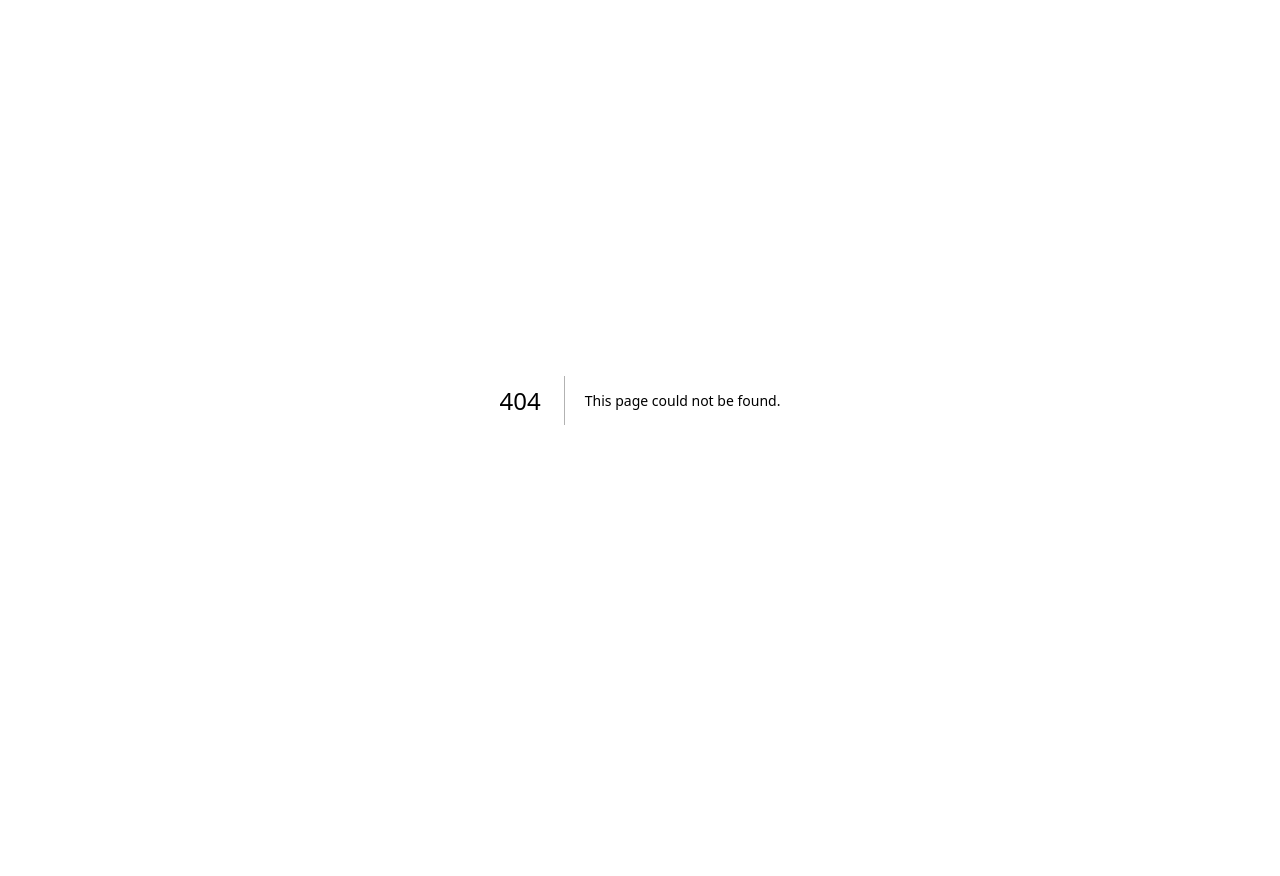
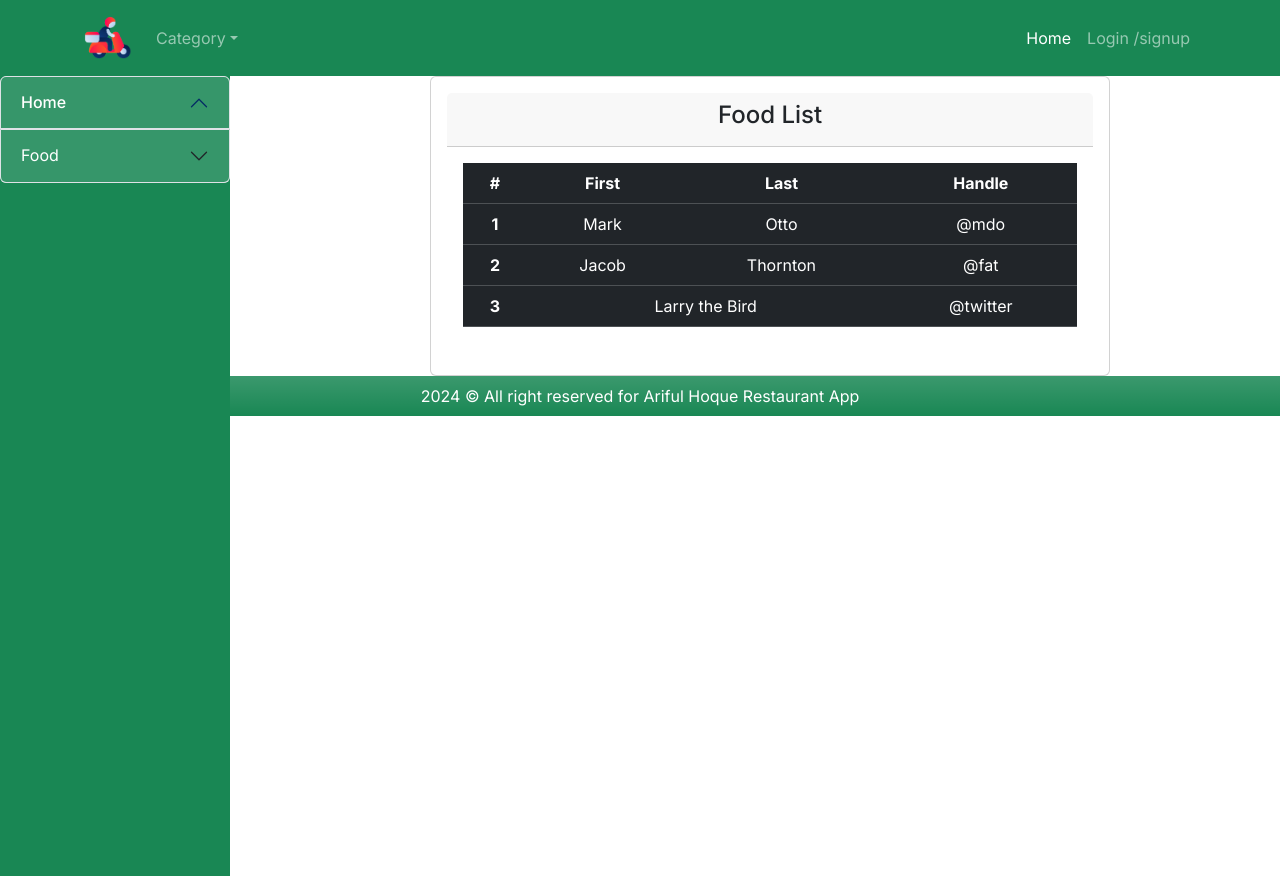
Before and after one commit to Ariful491/restor_next, a Next.js app: page /restaurant/food/list in a window 1280 px wide. Before the commit this address had no page. Before the commit the page ends 800 px from the top, so only its background shows below. Built offline with nearby package versions, Linux system fonts and the light colour scheme.

Commit message:
sidebar & schema ready for add food items.

```diff
--- a/src/app/_components/SideBar.js
+++ b/src/app/_components/SideBar.js
@@ -30,6 +30,13 @@ const sideBar = () => {
                                             Add Food
                                         </li>
                                     </Link>
+
+                                    <Link href="/restaurant/food/list"
+                                          className="bg-success  bg-opacity-75  text-decoration-none text-white rounded-2 ">
+                                        <li className="list-group-item border-0 text-white text-decoration-none  bg-transparent">
+                                              Food List
+                                        </li>
+                                    </Link>
                                 </ul>
                             </div>
                         </div>
--- /dev/null
+++ b/src/app/api/restaurant/food/[id]/route.js
@@ -0,0 +1,33 @@
+import {NextResponse} from "next/server";
+
+import {foodSchema} from "@/app/models/foodModel";
+import dbConnect from "@/app/lib/db";
+
+export async function GET(request, content) {
+
+    return NextResponse.json({result: content});
+
+    /* await dbConnect();
+     try {
+         const foods = await foodSchema.find({});
+         return NextResponse.json({result: foods})
+     } catch (error) {
+         return NextResponse.json({result: error})
+     }*/
+}
+
+
+export async function POST(request, content) {
+    // try {
+    //     await dbConnect();
+    //     const payload = await request.json();
+    //     console.log(payload)
+    //     const food = new foodSchema(payload);
+    //     const saveFood = await food.save();
+    //     return NextResponse.json({result: saveFood, success: true});
+    // } catch (error) {
+    //     let errorMessage = !error.message ? error : error.message;
+    //     return NextResponse.json({error: errorMessage, success: false});
+    // }
+
+}
--- /dev/null
+++ b/src/app/restaurant/food/list/page.js
@@ -0,0 +1,57 @@
+import AuthLayout from "@/app/_components/layouts/Auth";
+import {Card, Col, Container, Row} from "@/app/_components/helperComponents/BootstrapStyleHelper";
+
+
+const Page = () => {
+    return (
+        <>
+            <AuthLayout>
+                <Row>
+                    <Container>
+                        <Col md={8} className={'mx-auto'}>
+                            <Card>
+                                <div className={'card-header'}>
+                                    <h4> Food List</h4>
+                                </div>
+                                <div className={'card-body'}>
+                                    <table className="table table-dark">
+                                        <thead>
+                                        <tr>
+                                            <th scope="col">#</th>
+                                            <th scope="col">First</th>
+                                            <th scope="col">Last</th>
+                                            <th scope="col">Handle</th>
+                                        </tr>
+                                        </thead>
+                                        <tbody>
+                                        <tr>
+                                            <th scope="row">1</th>
+                                            <td>Mark</td>
+                                            <td>Otto</td>
+                                            <td>@mdo</td>
+                                        </tr>
+                                        <tr>
+                                            <th scope="row">2</th>
+                                            <td>Jacob</td>
+                                            <td>Thornton</td>
+                                            <td>@fat</td>
+                                        </tr>
+                                        <tr>
+                                            <th scope="row">3</th>
+                                            <td colSpan="2">Larry the Bird</td>
+                                            <td>@twitter</td>
+                                        </tr>
+                                        </tbody>
+                                    </table>
+                                </div>
+                            </Card>
+
+
+                        </Col>
+                    </Container>
+                </Row>
+            </AuthLayout>
+        </>
+    )
+}
+export default Page;
```
Also changed, not shown: src/app/_components/AddFoodItem.js (+36 -3 lines).
